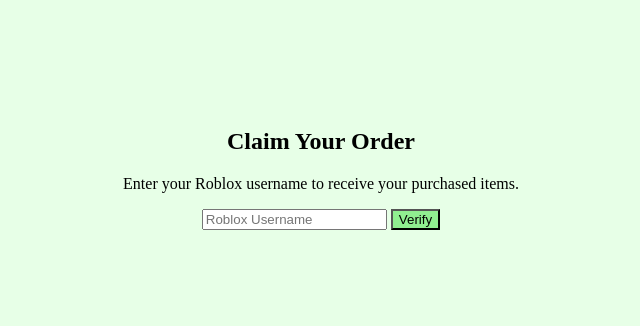
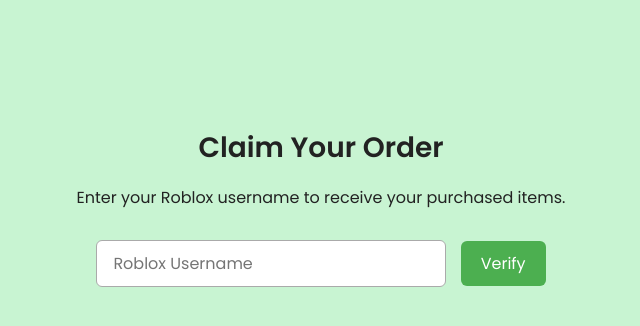
Before and after one commit to AffordableRB/claim-page, a plain HTML site: page index.html in a window 1280 px wide. Shown: the whole page, without its empty margins (319-959 px from the left). Drawn offline with Linux system fonts and the light colour scheme.

Commit message:
Update index.html
Updaded code

```diff
--- a/index.html
+++ b/index.html
@@ -1,36 +1,83 @@
 <!DOCTYPE html>
-<html>
+<html lang="en">
 <head>
+  <meta charset="UTF-8" />
+  <meta name="viewport" content="width=device-width, initial-scale=1.0"/>
   <title>Claim Your Order</title>
+  <link href="https://fonts.googleapis.com/css2?family=Poppins:wght@400;600&display=swap" rel="stylesheet">
+  <style>
+    body {
+      font-family: 'Poppins', sans-serif;
+      background-color: #c8f4d2;
+      color: #222;
+      text-align: center;
+      padding: 100px 20px;
+    }
+    h1 {
+      font-size: 28px;
+      font-weight: 600;
+      margin-bottom: 10px;
+    }
+    p {
+      margin-bottom: 30px;
+      font-size: 16px;
+    }
+    input {
+      padding: 10px 16px;
+      font-size: 16px;
+      border: 1px solid #aaa;
+      border-radius: 6px;
+      font-family: 'Poppins', sans-serif;
+    }
+    button {
+      padding: 10px 20px;
+      margin-left: 10px;
+      font-size: 16px;
+      background-color: #4CAF50;
+      color: white;
+      border: none;
+      border-radius: 6px;
+      cursor: pointer;
+      font-family: 'Poppins', sans-serif;
+    }
+    button:hover {
+      background-color: #3e8e41;
+    }
+  </style>
 </head>
-<body style="text-align:center; padding-top: 100px; background-color: #e7ffe7;">
-  <h2>Claim Your Order</h2>
+<body>
+  <h1>Claim Your Order</h1>
   <p>Enter your Roblox username to receive your purchased items.</p>
-
-  <form id="claimForm">
-    <input type="text" name="username" placeholder="Roblox Username" required />
-    <button type="submit" style="background-color: lightgreen;">Verify</button>
-  </form>
+  <input type="text" id="username" placeholder="Roblox Username" />
+  <button onclick="submitUsername()">Verify</button>
 
   <script>
-    document.getElementById("claimForm").addEventListener("submit", function(e) {
-      e.preventDefault();
-      const username = document.querySelector("input[name='username']").value;
+    async function submitUsername() {
+      const username = document.getElementById("username").value.trim();
 
-      fetch("https://script.google.com/macros/s/AKfycbxGxpwpTlEyDLyXHlmC5A7A-EyuI0dbx2grtcZJ9NdRRUedtq_vRhGiT94Jf0nPQctw/exec", {
-        method: "POST",
-        headers: {
-          "Content-Type": "application/x-www-form-urlencoded",
-        },
-        body: "username=" + encodeURIComponent(username),
-      }).then(() => {
-        alert("Claim submitted!");
-        document.getElementById("claimForm").reset();
-      }).catch((err) => {
-        alert("There was an error. Please try again.");
+      if (!username) {
+        alert("Please enter a Roblox username.");
+        return;
+      }
+
+      try {
+        const res = await fetch("https://script.google.com/macros/s/AKfycbxGxpwpTlEyDLyXHlmC5A7A-EyuI0dbx2grtcZJ9NdRRUedtq_vRhGiT94Jf0nPQctw/exec", {
+          method: "POST",
+          headers: { "Content-Type": "application/x-www-form-urlencoded" },
+          body: `username=${encodeURIComponent(username)}`
+        });
+
+        if (res.ok) {
+          alert("Username submitted successfully!");
+          document.getElementById("username").value = "";
+        } else {
+          alert("There was an error. Please try again.");
+        }
+      } catch (err) {
+        alert("Request failed. Please try again.");
         console.error(err);
-      });
-    });
+      }
+    }
   </script>
 </body>
 </html>
```
